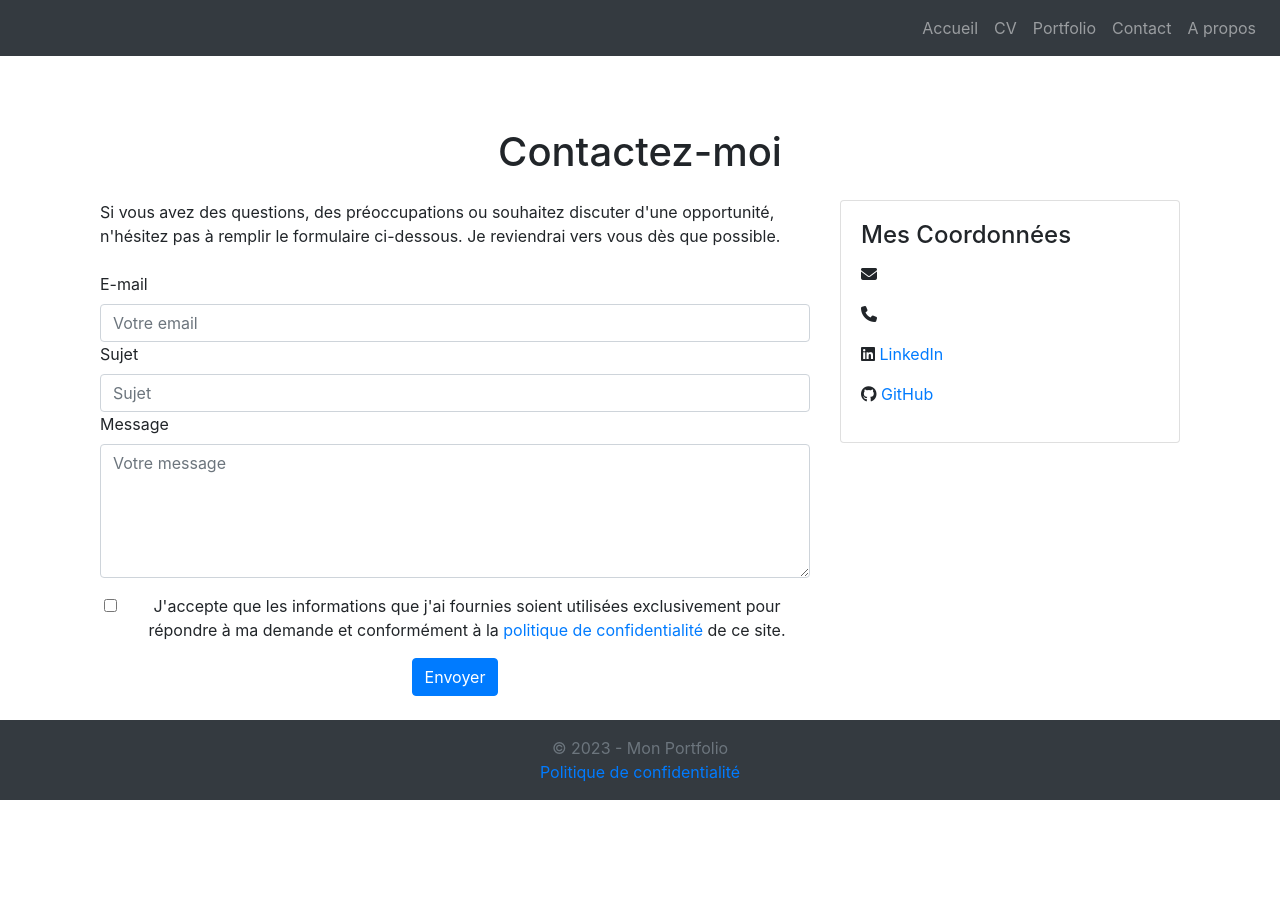
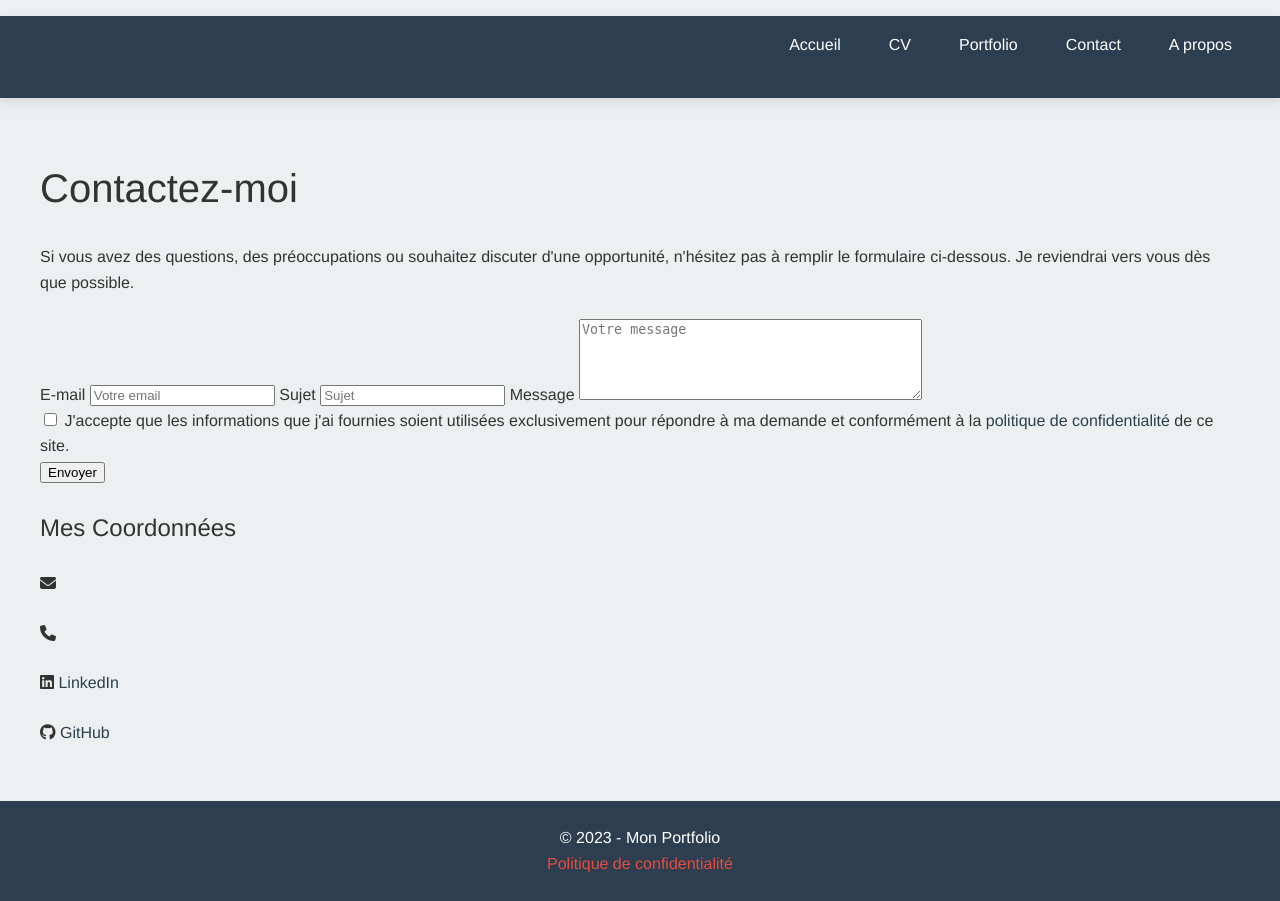
Before and after one commit to Stargate136/EPHAD, a Django app: page /contact/ in a window 1280 px wide. Before the commit the page ends 800 px from the top, so only its background shows below. Run offline with Django 4.2, Linux system fonts and the light colour scheme; data comes from the database, SQL or seed files in the repository; some libraries are stand-ins or nearby versions.

Commit message:
Remove bootstrap styles and add CSS to core/base.html

```diff
--- /dev/null
+++ b/src/core/static/core/css/base/base.css
@@ -0,0 +1,66 @@
+/* base.css */
+
+body {
+    font-family: var(--font-base);
+    color: var(--text-color);
+    background-color: var(--background-color);
+    line-height: 1.6; /* General line height for readability */
+}
+
+a {
+    color: var(--primary-color);
+    text-decoration: none;
+    transition: color 0.3s ease;
+}
+
+a:hover {
+    color: var(--accent-color);
+}
+
+h1, h2, h3, h4, h5, h6 {
+    font-family: var(--font-heading);
+    margin-bottom: var(--space-md);
+}
+
+h1 {
+    font-size: 2.5em;
+    margin-top: var(--space-xl);
+}
+
+h2 {
+    font-size: 2em;
+    margin-top: var(--space-lg);
+}
+
+h3 {
+    font-size: 1.75em;
+    margin-top: var(--space-md);
+}
+
+h4 {
+    font-size: 1.5em;
+    margin-top: var(--space-md);
+}
+
+h5 {
+    font-size: 1.25em;
+    margin-top: var(--space-sm);
+}
+
+h6 {
+    font-size: 1em;
+    margin-top: var(--space-sm);
+}
+
+p {
+    margin-bottom: var(--space-md);
+}
+
+ul, ol {
+    margin-bottom: var(--space-md);
+    padding-left: var(--space-lg);
+}
+
+li {
+    margin-bottom: var(--space-xs);
+}
--- /dev/null
+++ b/src/core/static/core/css/base/footer.css
@@ -0,0 +1,28 @@
+/* footer.css */
+
+footer {
+    background-color: var(--primary-color);
+    color: var(--text-light);
+    text-align: center;
+    padding: var(--space-md);
+    border-top: 1px solid var(--border-color);
+}
+
+footer a {
+    color: var(--accent-color);
+    text-decoration: none;
+    transition: color 0.3s ease;
+    padding: 0 var(--space-xs);
+}
+
+footer a:hover {
+    color: var(--text-light);
+    text-decoration: underline;
+}
+
+/* Responsiveness for smaller screens */
+@media (max-width: 768px) {
+    footer {
+        padding: var(--space-sm);
+    }
+}
--- /dev/null
+++ b/src/core/static/core/css/base/layout.css
@@ -0,0 +1,49 @@
+/* layout.css */
+
+/* Ensure full height layout */
+html, body {
+    height: 100%;
+    margin: 0;
+}
+
+/* Sticky header */
+header {
+    position: fixed;
+    top: 0;
+    left: 0;
+    right: 0;
+    padding: var(--space-sm) 0;
+    z-index: 1000; /* Ensure it stays on top */
+}
+
+/* Main content container */
+.content {
+    padding: var(--space-lg);
+    max-width: 1200px;
+    margin: 0 auto;
+    margin-top: calc(var(--space-sm) + 60px); /* Adjust this value based on your header's height */
+    flex: 1 0 auto; /* Allow the content to grow and shrink, but not to shrink below its minimum content size */
+}
+
+/* Sticky footer */
+footer {
+    padding: var(--space-md) 0;
+    flex-shrink: 0; /* Prevent footer from shrinking */
+}
+
+/* Utilize flexbox for sticky footer */
+body {
+    display: flex;
+    flex-direction: column;
+}
+
+/* Adjustments for smaller screens */
+@media (max-width: 768px) {
+    .content {
+        padding: var(--space-md);
+    }
+
+    header, footer {
+        padding: var(--space-xs);
+    }
+}
--- /dev/null
+++ b/src/core/static/core/css/base/navbar.css
@@ -0,0 +1,52 @@
+/* navbar.css */
+
+/* Base Navbar Styles */
+nav {
+    display: flex;
+    justify-content: space-between;
+    align-items: center;
+    padding: var(--space-sm) var(--space-md);
+    background-color: var(--primary-color);
+    box-shadow: 0px 4px 12px rgba(0, 0, 0, 0.1);
+}
+
+nav a.logo {
+    font-size: 1.5em;
+    font-weight: bold;
+    color: var(--text-light);
+    text-decoration: none;
+}
+
+nav a.logo:hover {
+    color: var(--accent-color);
+}
+
+/* Navbar Navigation Styles */
+nav #navbarNav {
+    display: flex;
+}
+
+nav #navbarNav ul {
+    display: flex;
+    list-style: none;
+}
+
+nav #navbarNav li {
+    margin: 0 var(--space-xs);
+}
+
+nav #navbarNav li a {
+    font-size: 1em;
+    padding: var(--space-xs) var(--space-sm);
+    color: var(--text-light);
+    text-decoration: none;
+    border-radius: 4px;
+    transition: background-color 0.3s ease;
+}
+
+nav #navbarNav li a:hover {
+    background-color: var(--secondary-color);
+}
+
+/* For mobile views, you might want to implement the collapse functionality later.
+When you do, you will have to adjust the styles here accordingly. */
--- /dev/null
+++ b/src/core/static/core/css/base/reset.css
@@ -0,0 +1,48 @@
+/* http://meyerweb.com/eric/tools/css/reset/
+   v2.0 | 20110126
+   License: none (public domain)
+*/
+
+html, body, div, span, applet, object, iframe,
+h1, h2, h3, h4, h5, h6, p, blockquote, pre,
+a, abbr, acronym, address, big, cite, code,
+del, dfn, em, img, ins, kbd, q, s, samp,
+small, strike, strong, sub, sup, tt, var,
+b, u, i, center,
+dl, dt, dd, ol, ul, li,
+fieldset, form, label, legend,
+table, caption, tbody, tfoot, thead, tr, th, td,
+article, aside, canvas, details, embed,
+figure, figcaption, footer, header, hgroup,
+menu, nav, output, ruby, section, summary,
+time, mark, audio, video {
+	margin: 0;
+	padding: 0;
+	border: 0;
+	font-size: 100%;
+	font: inherit;
+	vertical-align: baseline;
+}
+/* HTML5 display-role reset for older browsers */
+article, aside, details, figcaption, figure,
+footer, header, hgroup, menu, nav, section {
+	display: block;
+}
+body {
+	line-height: 1;
+}
+ol, ul {
+	list-style: none;
+}
+blockquote, q {
+	quotes: none;
+}
+blockquote:before, blockquote:after,
+q:before, q:after {
+	content: '';
+	content: none;
+}
+table {
+	border-collapse: collapse;
+	border-spacing: 0;
+}
--- /dev/null
+++ b/src/core/static/core/css/base/variables.css
@@ -0,0 +1,22 @@
+:root {
+    /* Color Palette */
+    --primary-color: #2C3E50;       /* Deep blue */
+    --secondary-color: #34495E;     /* Slightly lighter shade of blue */
+    --accent-color: #E74C3C;        /* An accent color, e.g., a bright red */
+    --background-color: #ECF0F1;    /* General background color */
+    --text-color: #333;             /* General text color */
+    --text-light: #FFFFFF;          /* Light text color, for use on dark backgrounds */
+
+    /* Fonts */
+    --font-base: 'Helvetica Neue', sans-serif;          /* Default font */
+    --font-heading: 'Helvetica Neue', sans-serif;       /* Optional different font for headings, replace if desired */
+
+    /* Spacing */
+    --space-xxs: 4px;
+    --space-xs: 8px;
+    --space-sm: 16px;
+    --space-md: 24px;
+    --space-lg: 32px;
+    --space-xl: 48px;
+    --space-xxl: 64px;
+}
--- a/src/core/templates/core/base.html
+++ b/src/core/templates/core/base.html
@@ -1,3 +1,4 @@
+{% load static %}
 <!DOCTYPE html>
 <html lang="fr">
 <head>
@@ -7,77 +8,47 @@
     <title>{{ personal_info.full_name }} - {% block title %}{% endblock %}</title>
 
     <!-- Bootstrap CSS -->
+    <!--
     <link href="https://maxcdn.bootstrapcdn.com/bootstrap/4.5.2/css/bootstrap.min.css" rel="stylesheet">
+    -->
 
     <!-- Font Awesome CSS -->
     <link rel="stylesheet" href="https://cdnjs.cloudflare.com/ajax/libs/font-awesome/6.4.2/css/all.min.css" integrity="sha512-z3gLpd7yknf1YoNbCzqRKc4qyor8gaKU1qmn+CShxbuBusANI9QpRohGBreCFkKxLhei6S9CQXFEbbKuqLg0DA==" crossorigin="anonymous" referrerpolicy="no-referrer" />
 
-    <!-- Feuilles de style supplémentaires -->
-    <!-- TODO : transférer le CSS dans un fichier a part -->
-    <style>
-        .card-link-hover:hover .card {
-            box-shadow: 0 0.5rem 1rem rgba(0, 0, 0, 0.15) !important;
-            transform: translateY(-3px);
-            transition: all 0.3s ease-in-out;
-        }
-        .card-link-hover:active .card {
-            transform: translateY(0);
-            transition: all 0.3s ease-in-out;
-        }
-    </style>
+    <!-- Feuilles de style de base -->
+    <link rel="stylesheet" href="{% static 'core/css/base/reset.css' %}">
+    <link rel="stylesheet" href="{% static 'core/css/base/variables.css' %}">
+    <link rel="stylesheet" href="{% static 'core/css/base/base.css' %}">
+    <link rel="stylesheet" href="{% static 'core/css/base/layout.css' %}">
+    <link rel="stylesheet" href="{% static 'core/css/base/navbar.css' %}">
+    <link rel="stylesheet" href="{% static 'core/css/base/footer.css' %}">
+
+
     {% block extra_css %}{% endblock %}
 </head>
 
-<body class="d-flex flex-column min-vh-100">
+<body>
     <!-- Navbar -->
-    <nav class="navbar navbar-expand-lg navbar-dark bg-dark">
-        <a class="navbar-brand" href="{% url 'core:home' %}">{{ personal_info.full_name }}</a>
-        <button class="navbar-toggler" type="button" data-toggle="collapse" data-target="#navbarNav" aria-controls="navbarNav" aria-expanded="false" aria-label="Toggle navigation">
-            <span class="navbar-toggler-icon"></span>
-        </button>
-        <div class="collapse navbar-collapse" id="navbarNav">
-            <ul class="navbar-nav ml-auto">
-                <li class="nav-item">
-                    <a class="nav-link" href="{% url 'core:home' %}">Accueil</a>
-                </li>
-                <li class="nav-item">
-                    <a class="nav-link" href="{% url 'cv:index' %}">CV</a>
-                </li>
-                <li class="nav-item">
-                    <a class="nav-link" href="{% url 'portfolio:index' %}">Portfolio</a>
-                </li>
-                <li class="nav-item">
-                    <a class="nav-link" href="{% url 'contact:form' %}">Contact</a>
-                </li>
-                <li class="nav-item">
-                    <a class="nav-link" href="{% url 'core:about' %}">A propos</a>
-                </li>
-                <!-- Ajoute d'autres liens de navigation ici, comme pour les projets, contact, etc. -->
-            </ul>
-        </div>
-    </nav>
-
+    <header>
+        {% include 'core/base/header.html' %}
+    </header>
     <!-- Content -->
-    <div class="flex-grow-1 container mt-4">
+    <div class="content">
         {% block content %}{% endblock %}
     </div>
 
     <!-- Footer -->
-    <footer class="footer mt-auto py-3 bg-dark">
-        <div class="container">
-            <div class="text-muted text-center">
-                © 2023 - Mon Portfolio
-                <br>
-                <a href="{% url 'core:privacy_policy' %}">Politique de confidentialité</a>
-            </div>
-        </div>
+    <footer>
+        {% include 'core/base/footer.html' %}
     </footer>
 
 
     <!-- Scripts JS pour Bootstrap (optionnels) -->
+    <!--
     <script src="https://ajax.googleapis.com/ajax/libs/jquery/3.5.1/jquery.min.js"></script>
     <script src="https://cdn.jsdelivr.net/npm/@popperjs/core@2.9.3/dist/umd/popper.min.js"></script>
     <script src="https://maxcdn.bootstrapcdn.com/bootstrap/4.5.2/js/bootstrap.min.js"></script>
+    -->
 
     <!-- Scripts supplémentaires -->
     {% block extra_js %}{% endblock %}
--- /dev/null
+++ b/src/core/templates/core/base/footer.html
@@ -0,0 +1,3 @@
+© 2023 - Mon Portfolio
+<br>
+<a href="{% url 'core:privacy_policy' %}">Politique de confidentialité</a>
--- /dev/null
+++ b/src/core/templates/core/base/header.html
@@ -0,0 +1,29 @@
+<nav>
+    <a class="logo" href="{% url 'core:home' %}">{{ personal_info.full_name }}</a>
+
+    <!-- TODO : refaire le collapse
+    <button class="navbar-toggler" type="button" data-toggle="collapse" data-target="#navbarNav" aria-controls="navbarNav" aria-expanded="false" aria-label="Toggle navigation">
+        <span class="navbar-toggler-icon"></span>
+    </button>
+    -->
+
+    <div id="navbarNav">
+        <ul>
+            <li>
+                <a href="{% url 'core:home' %}">Accueil</a>
+            </li>
+            <li>
+                <a href="{% url 'cv:index' %}">CV</a>
+            </li>
+            <li>
+                <a href="{% url 'portfolio:index' %}">Portfolio</a>
+            </li>
+            <li>
+                <a href="{% url 'contact:form' %}">Contact</a>
+            </li>
+            <li >
+                <a href="{% url 'core:about' %}">A propos</a>
+            </li>
+        </ul>
+    </div>
+</nav>
```
